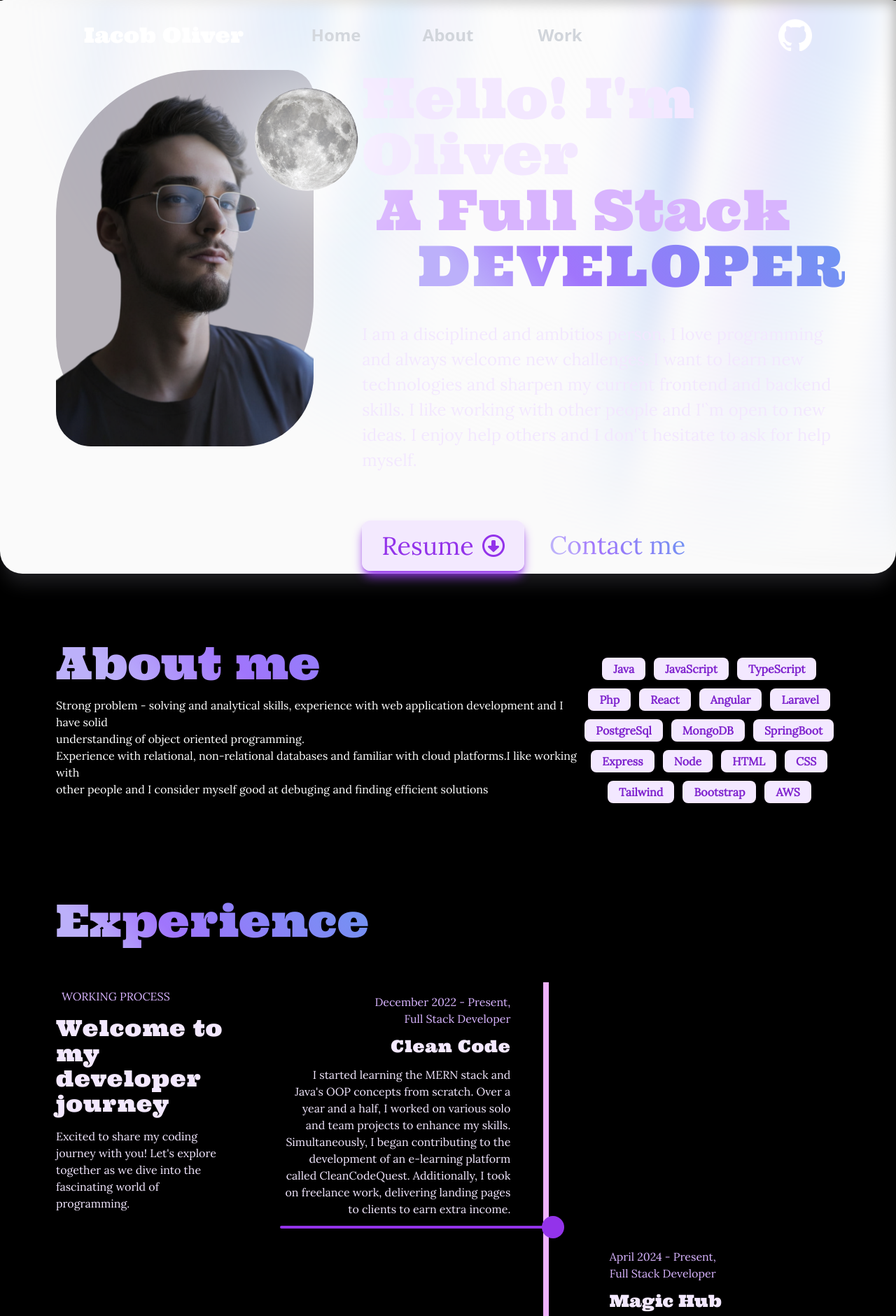
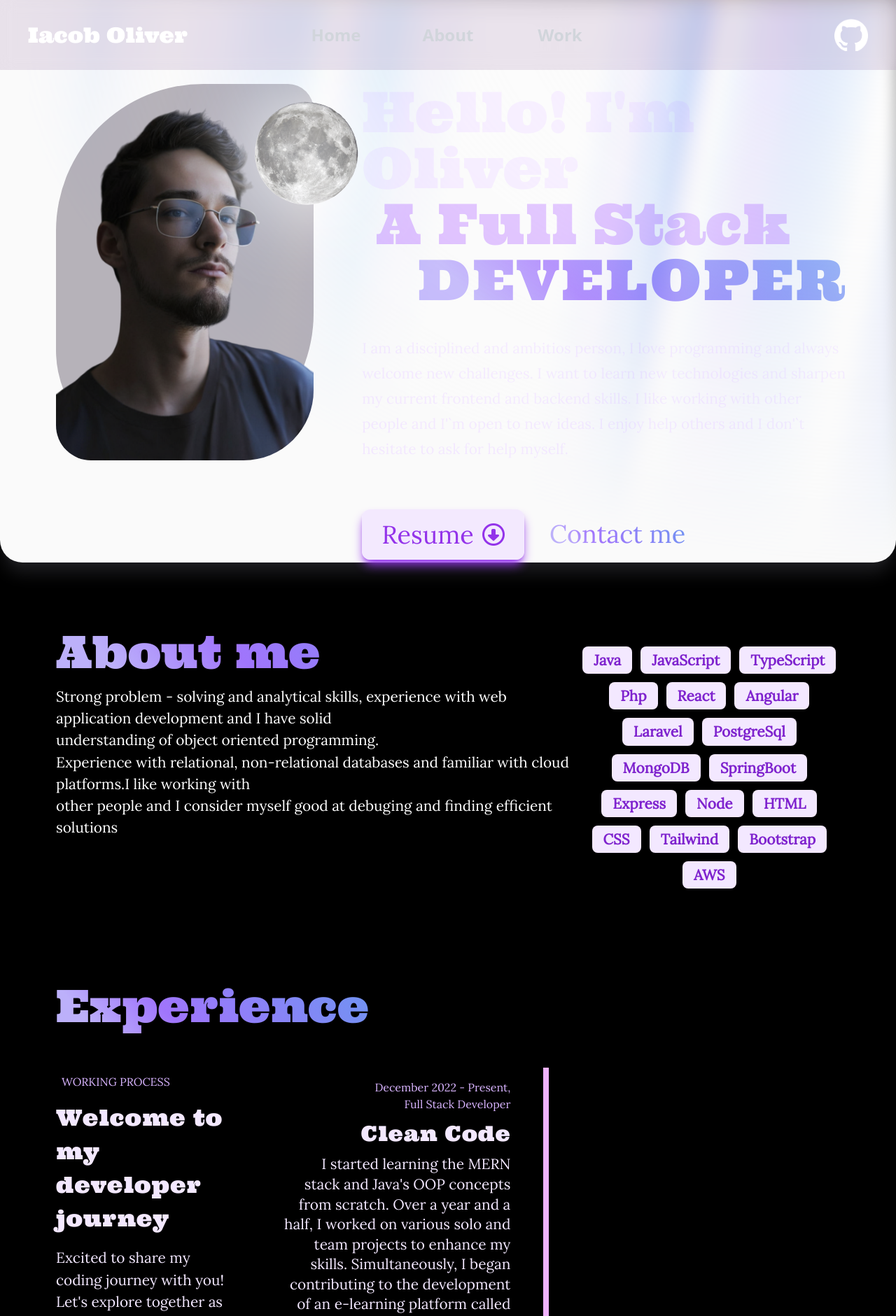
Before and after one commit to IacobOliver/Portofolio, a Next.js app: page / in a window 1280 px wide. Shown: the top 1881 px of the page at 70% size. Built offline with nearby package versions, Linux system fonts and the light colour scheme; what tailwindcss-animated would draw is missing.

Commit message:
changed resume + updated header and overall text

```diff
--- a/src/app/(pages)/project/[project_slug]/page.tsx
+++ b/src/app/(pages)/project/[project_slug]/page.tsx
@@ -26,7 +26,7 @@ export default function VisitProject({ params }: { params: any }) {
   return (
     <div className={`flex flex-col items-center min-h-screen w-screen gap-20 bg-black text-purple-100 ${lora.className}  px-8 sm:px-20`}>
       <Header />
-      <h1 className={`text-[4rem] mb-10 mt-7 text-center ${ultra.className} `}>{project.name}</h1>
+      <h1 className={`text-[4rem] mb-10 pt-[120px] text-center  ${ultra.className} `}>{project.name}</h1>
 
       <div id="carrouselAndDescription" className='min-w-full flex flex-col items-center mt-10 '>
         <Carousel key={101} placeholder={""} className="rounded-xl w-full"
--- a/src/app/_components/Header.tsx
+++ b/src/app/_components/Header.tsx
@@ -1,6 +1,7 @@
 "use client"
 import { Ultra } from "next/font/google";
 import Image from "next/image";
+import { useEffect, useRef } from "react";
 interface ButtonProps {
     text: string;
     path : string;
@@ -11,9 +12,10 @@ const ultra = Ultra({
 })
 
 export default function Header() {
+    const navbarRef = useRef<HTMLDivElement>(null);
+
     const Button1 = ({ text, path }: ButtonProps) => {
         return (
-
             <div className="relative inline-flex h-full mx-12 group text-2xl text-gray-300 hover:text-purple-100">
                 <div
                     className="absolute transitiona-all duration-1000 opacity-70 -inset-px group-hover:bg-gradient-to-r from-gray-500 via-gray-400 to-gray-300 rounded-full blur-lg group-hover:opacity-100 group-hover:-inset-1 group-hover:duration-300">
@@ -27,14 +29,39 @@ export default function Header() {
         )
     }
 
+    useEffect(() => {
+        const handleScroll = () => {
+            const navbar = navbarRef.current;
+            if (!navbar) return;
+
+            let lastScrollTop = 0;
+            const navbarHeight = navbar.offsetHeight;
+
+            window.addEventListener('scroll', function () {
+                let scrollTop =  document.documentElement.scrollTop;
+
+                if (scrollTop > lastScrollTop && scrollTop > navbarHeight) {
+                    console.log("hide")
+                    navbar.style.transform = 'translateY(-100%)'; // Hide navbar
+                } else {
+                    navbar.style.transform = 'translateY(0)'; // Show navbar
+                    console.log("show")
+                }
+                lastScrollTop = scrollTop;
+            });
+        };
+
+        handleScroll();
+    }, []);
+
     return (
-        <div id='principalContainer' className='relative w-full min-h-[100px] py-5 text-white flex justify-center items-center z-10'>
+        <div ref={navbarRef} id='navbar' className='fixed top-0 w-full min-h-[100px] py-5 text-white flex justify-center items-center transition-all duration-300 backdrop-blur-[10px] bg-[#531068] bg-opacity-10' style={{zIndex : "99999"}}>
             <p className={`${ultra.className} text-3xl absolute left-10`}>Iacob Oliver</p>
 
             <div id='buttons' className='hidden md:grid grid-cols-3 justify-items-center text-xl font-bold w-[30rem]'>
                 <Button1 path="/" text={"Home"} />
-                <Button1 path="#" text={"About"} />
-                <Button1 path="#" text={"Work"} />
+                <Button1 path="/#about_me" text={"About"} />
+                <Button1 path="/#work" text={"Work"} />
             </div>
 
             <a href="https://github.com/IacobOliver" target="_blank" className="flex w-fit cursor-pointer absolute right-10">
--- a/src/app/_components/aboutMe/AboutMe.tsx
+++ b/src/app/_components/aboutMe/AboutMe.tsx
@@ -44,19 +44,20 @@ export default function AboutMe() {
 
     return (
         <div
-         className={`w-full h-fit flex flex-col lg:flex-row my-[5rem] items-start ${lora.className} font-normal`}
+         id="about_me"
+         className={`w-full h-fit flex flex-col lg:flex-row my-[5rem] items-start ${lora.className} font-normal !z-0`}
          >
 
           <div className='flex flex-col w-full lg:w-2/3 '>
             <MaskText  text={["About me"]} loadTimer={3000} className={`${ultra.className} text-[3rem] lg:text-[4rem] gradientText text-center lg:text-start`}  />
-            <MaskText text={phrases} loadTimer={6000} className={` ${lora.className} text-sm md:text-base text-white text-center lg:text-start`}/>
+            <MaskText text={phrases} loadTimer={6000} className={` ${lora.className} text-[0.7rem] md:text-[1.1rem] xl:text-[1.3rem] text-white text-center lg:text-start`}/>
           </div>
 
           <div className='w-full lg:w-1/3 flex flex-wrap gap-3 justify-center mt-10'>
               {skills.map((skill, index) =>
                 <motion.div
                   key = {index}
-                  className={`text-purple-700 font-bold px-4 py-1 text-sm md:text-base bg-purple-100 rounded-lg`}
+                  className={`text-purple-700 font-bold px-4 py-1 text-[0.7rem] md:text-[1.1rem] xl:text-[1.3rem] bg-purple-100 rounded-lg`}
                   variants={fadeInAnimationVariants}
                   initial ="initial"
                   whileInView="animate"
--- a/src/app/_components/aboutMe/Experience.tsx
+++ b/src/app/_components/aboutMe/Experience.tsx
@@ -14,14 +14,14 @@ const ultra = Ultra({
 
 export default function Experience() {
     return (
-        <div className={`text-purple-300  w-full flex flex-col pt-[2.5rem] items-start ${lora.className} font-normal`}>
+        <div id="experience" className={`text-purple-300  w-full flex flex-col pt-[2.5rem] items-start ${lora.className} font-normal`}>
             <h1 id="experienceSection" className={`${ultra.className} text-[3rem] lg:text-[4rem] gradientText`} >Experience</h1>
 
             <div id="experienceContent" className=" bg-black text-purple-100 pb-8 w-full mx-auto flex flex-col items-start lg:flex-row mb-12 ">
                 <div id="welcomeText" className="flex flex-col w-full sticky lg:top-36 lg:w-1/4 mt-2 md:mt-12 mb-14 lg:mb-0 pr-8">
                     <p className="ml-2 text-purple-300 uppercase tracking-loose">Working Process</p>
-                    <p className={`text-3xl md:text-[2rem]   my-4 tracking-wide ${ultra.className}`}>Welcome to my developer journey</p>
-                    <p className="text-sm md:text-base text-purple-100 mb-4">
+                    <p className={`text-[1.8rem] md:text-[2rem]   my-4 tracking-wide ${ultra.className}`}>Welcome to my developer journey</p>
+                    <p className="text-[0.7rem] md:text-[1.1rem] xl:text-[1.3rem] text-purple-100 mb-4">
                         Excited to share my coding journey with you!
                         Let&apos;s explore together as we dive into the fascinating world of programming.
                     </p>
@@ -39,8 +39,8 @@ export default function Experience() {
                                 <div className="order-1 w-5/12"></div>
                                 <div className="order-1 w-5/12 px-1 py-4 text-right">
                                     <p className={`mb-3 text-base text-purple-300 ${lora.className}`}>December 2022 - Present,<br /> Full Stack Developer </p>
-                                    <h4 className={`mb-3 tracking-wide text-lg md:text-2xl ${ultra.className}`}>Clean Code</h4>
-                                    <p className={`text-sm md:text-base leading-snug text-purple-100 ${lora.className}`}>
+                                    <h4 className={`mb-3 tracking-wide text-lg md:text-3xl ${ultra.className}`}>Clean Code</h4>
+                                    <p className={`text-[0.7rem] md:text-[1.1rem] xl:text-[1.3rem] leading-snug text-purple-100 ${lora.className}`}>
                                         I started learning the MERN stack and Java&apos;s OOP concepts from scratch. Over a year and a half,
                                         I worked on various solo and team projects to enhance my skills. Simultaneously,
                                         I began contributing to the development of an e-learning platform called CleanCodeQuest.
@@ -56,8 +56,8 @@ export default function Experience() {
                                 <div className="order-1 w-5/12"></div>
                                 <div className="order-1  w-5/12 px-1 py-4 text-left">
                                     <p className="mb-3 text-base text-purple-300">April 2024 - Present,<br /> Full Stack Developer</p>
-                                    <h4 className={`mb-3 font-bold text-lg md:text-2xl ${ultra.className}`}>Magic Hub</h4>
-                                    <p className="text-sm md:text-base leading-snug text-purple-100 text-opacity-100">
+                                    <h4 className={`mb-3 font-bold text-lg md:text-3xl ${ultra.className}`}>Magic Hub</h4>
+                                    <p className="text-[0.7rem] md:text-[1.1rem] xl:text-[1.3rem] leading-snug text-purple-100 text-opacity-100">
                                         At Magic Hub Romania, I work as a Full Stack Developer, focusing on maintaining and enhancing various websites. Many of these projects are legacy systems built with pure CSS, HTML, and PHP. My primary responsibilities include: <br />
                                         •  Site Maintenance: Ensuring the websites remain functional and up-to-date. <br />
                                         •  Implementation of Requests: Building and implementing new features based on client and stakeholder requests.<br />
--- a/src/app/page.tsx
+++ b/src/app/page.tsx
@@ -13,7 +13,6 @@ import Alert from "./_components/Alert";
 import Footer from "./_components/Footer";
 import Experience from "./_components/aboutMe/Experience";
 import NewListProjects from "./_components/projects/NewListProjects";
-import { projects } from "./_utils/ProjectData";
 
 const lora = Lora({
   weight: '400',
@@ -49,15 +48,15 @@ export default function Home() {
   }, []);
 
   return (
-    <main className="flex h-screen w-screen flex-col items-center justify-between  bg-black   ">
+    <main className="flex h-screen w-screen flex-col items-center justify-between bg-black   ">
       <SlideLoading />
 
       {showAuroraBackground &&
         <div className="bg-black w-screen h-fit flex flex-col items-center px-8 sm:px-20">
-          <AuroraBackground showRadialGradient={true} className="w-screen px-8 sm:px-20 z-0 rounded-b-[2rem] shadow-xl shadow-[#1c1c1f]">
+          <AuroraBackground showRadialGradient={true} className="w-screen pt-[120px] px-8 sm:px-20 z-20 rounded-b-[2rem] shadow-xl shadow-[#1c1c1f]">
             <Header />
 
-            <div id="mainContainer" className="grid grid-cols-5 justify-items-center w-full h-full  z-20">
+            <div id="mainContainer" className="grid grid-cols-5 justify-items-center w-full h-full ">
               <div id="pfpContainer" className="hidden lg:flex  mr-20 relative col-span-2 h-fit w-fit bg-[#170c24] bg-opacity-30 rounded-br-[400px] rounded-tl-[400px]  rounded-tr-[70px]  rounded-bl-[300px]">
                 <Image width={480} height={10} alt="pfpExtended" className="min-w-[10rem] rounded-br-[100px] rounded-bl-[50px]" src="/images/pfpExtendedCut.png" draggable={false} />
 
@@ -74,7 +73,7 @@ export default function Home() {
                   <p className={` gradientText md:ml-20 tracking-wider text-center md:text-start`}>DEVELOPER</p>
                 </div>
 
-                <p className={`text-[0.8rem] md:text-[1.2rem] xl:text-[1.5rem] leading-5 md:leading-6 xl:leading-9 mt-4 xl:mt-10 ${lora.className}`}>
+                <p className={`text-[0.7rem] md:text-[1.1rem] xl:text-[1.3rem] leading-5 md:leading-6 xl:leading-9 mt-4 xl:mt-10 ${lora.className}`}>
                   I am a disciplined and ambitios person, I love programming and always welcome new challenges.
                   I want to  learn new technologies and sharpen my current frontend and backend skills.
                   I like working with other people and I&apos;`m open to new ideas.
@@ -102,10 +101,10 @@ export default function Home() {
           <Experience />
 
 
-          <div className=" w-full">
+          <div id="work" className=" w-full !z-0">
             <div className="flex items-center gap-14">
               <p className={`${ultra.className} text-[3rem] lg:text-[4rem] gradientText`} >My Projects</p>
-              <button onClick={() => setListProjectsPattern(listProjectsPattern + 1)} className="flex items-center  select-none rounded-lg bg-purple-100 py-1 md:py-2 px-2.5 md:px-5 text-center  text-xs md:text-sm font-bold uppercase text-purple-600 shadow-md shadow-blue-500/20 transition-all hover:shadow-lg hover:shadow-blue-500/40">Switch template</button>
+              <button onClick={() => setListProjectsPattern(listProjectsPattern + 1)} className="flex items-center  select-none rounded-lg bg-purple-100 py-1 md:py-2 px-2.5 md:px-5 text-center  text-[0.5rem] md:text-[0.8rem] xl:text-[1rem] font-bold uppercase text-purple-600 shadow-md shadow-blue-500/20 transition-all hover:shadow-lg hover:shadow-blue-500/40">Switch template</button>
             </div>
 
             {
```
Also changed, not shown: src/app/_components/projects/ProjectCard.tsx (+7 -7 lines), 1 other file (tests, documents, lock files or other folders).
